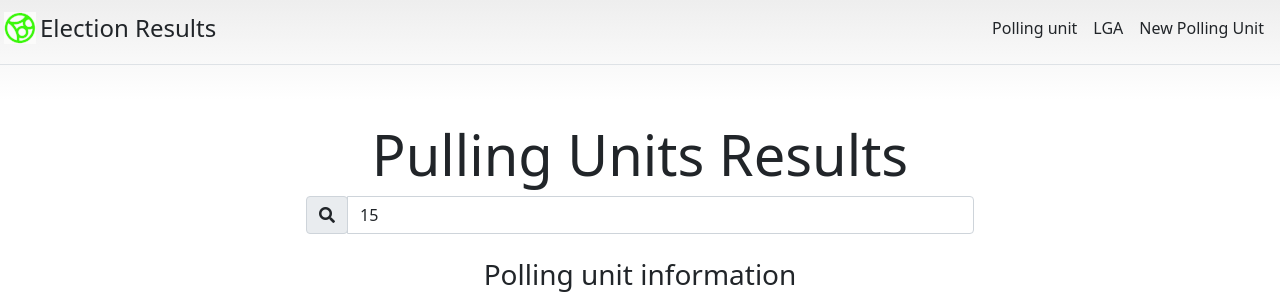
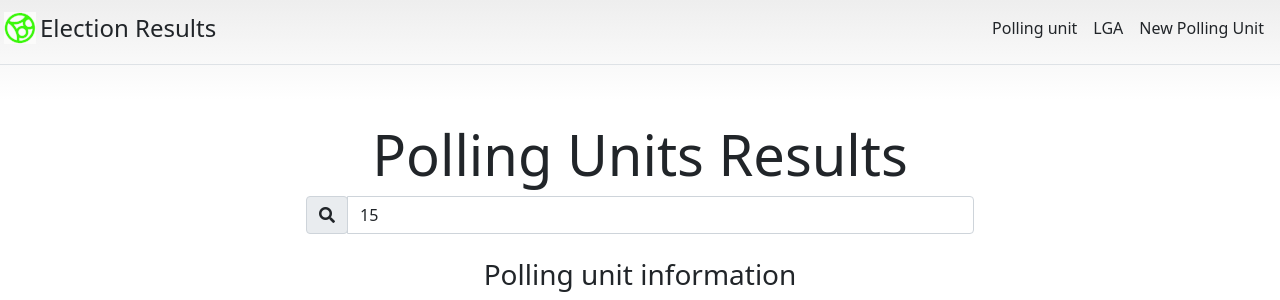
Before and after one commit to Sirneij/bincom_ict_test, a Django app: template templates/elections/pulling_unit_result.html in a window 1280 px wide. Shown: the top 300 px of the page. Run offline with Django 3.2, Linux system fonts and the light colour scheme; the template is opened without the code that fills it: values that come from a table or form of the project are taken from there, others are empty; data comes from the database, SQL or seed files in the repository; parts of the project's set-up code (start-up, migrations or seed data) failed here and were passed over; some libraries are stand-ins or nearby versions.

Commit message:
Pulling to Polling. Seems the Database isn't right

```diff
--- a/templates/elections/pulling_unit_result.html
+++ b/templates/elections/pulling_unit_result.html
@@ -6,7 +6,7 @@
 <!--content-->
 {% block content %}
 <div class="pricing-header p-3 pb-md-4 mx-auto text-center">
-  <h1 class="display-4 fw-normal">Pulling Units Results</h1>
+  <h1 class="display-4 fw-normal">Polling Units Results</h1>
   <form action="" method="post">
     {% csrf_token %}
     <div class="row">
```
